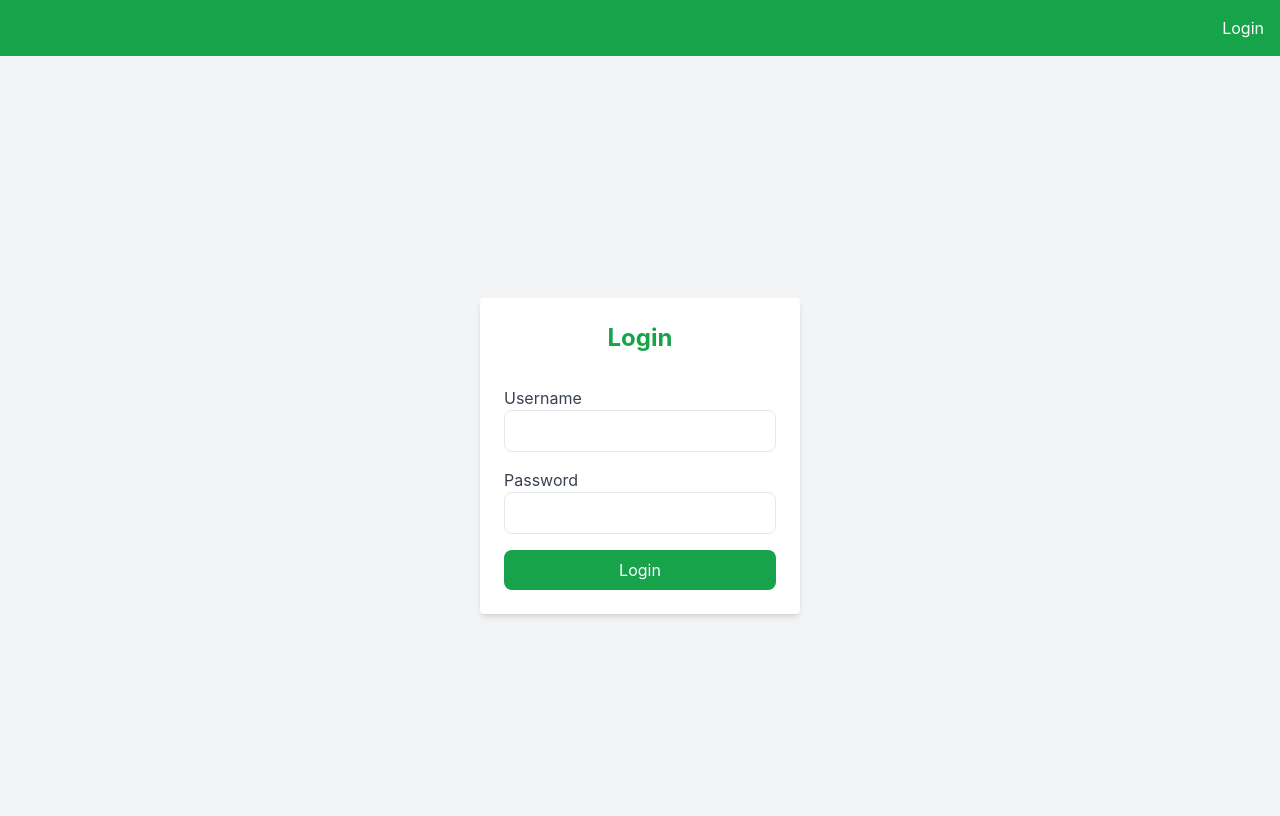
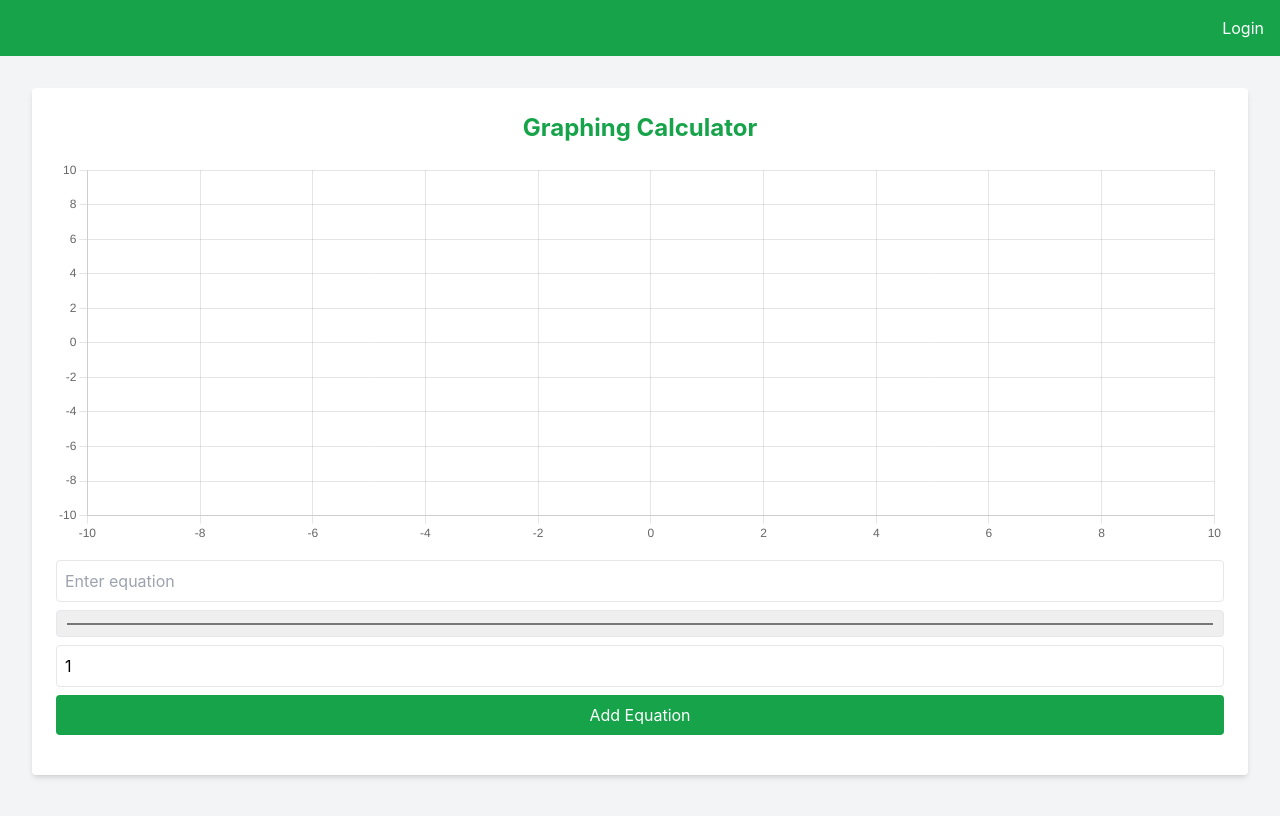
Before and after one commit to Emerald367/graphingcalculator, a React (Create React App) app in the folder graphing-calculator/: page / in a window 1280 px wide. Before the commit this address led to /login. Shown: the top 816 px of the page. Built offline with nearby package versions, Linux system fonts and the light colour scheme; the HTML template or start-up script is replaced by a standard one.

Commit message:
homepage feature updated

```diff
--- a/graphing-calculator/src/App.js
+++ b/graphing-calculator/src/App.js
@@ -1,7 +1,9 @@
-import React, {useState} from 'react';
+import React, { useState } from 'react';
 import { BrowserRouter as Router, Route, Routes, Navigate, Link } from 'react-router-dom';
 import LoginForm from './LoginForm';
-import UserProfile from './UserProfile';
+import UserCalculator from './UserCalculator';
+import HomePageGraph from './HomePageGraph';
+import SignUpForm from './SignUpForm';
 
 function App() {
   const [isAuthenticated, setIsAuthenticated] = useState(!!localStorage.getItem('token'));
@@ -21,7 +23,7 @@ function App() {
           {isAuthenticated ? (
             <>
               <li className="mr-6">
-                <Link to="/profile" className="text-white hover:text-gray-200">Profile</Link>
+                <Link to="/usercalculator" className="text-white hover:text-gray-200">UserCalculator</Link>
               </li>
               <li>
                 <button onClick={handleLogout} className="text-white hover:text-gray-200">Logout</button>
@@ -37,12 +39,12 @@ function App() {
 
       <Routes>
         <Route path="/login"
-               element={isAuthenticated ? <Navigate to="/profile" /> : <LoginForm onLogin={handleLogin}/>}
+               element={<LoginForm onLogin={handleLogin}/>}
          />
-        <Route path="/profile"
-               element={isAuthenticated ? <UserProfile onLogout={handleLogout} /> : <Navigate to="/login" />}
+        <Route path="/usercalculator"
+               element={isAuthenticated ? <UserCalculator onLogout={handleLogout} /> : <Navigate to="/login" />}
          />
-        <Route path="/" element={<Navigate to="/login" />} />
+        <Route path="/" element={<HomePageGraph />} />
       </Routes>
     </Router>
   );
```
